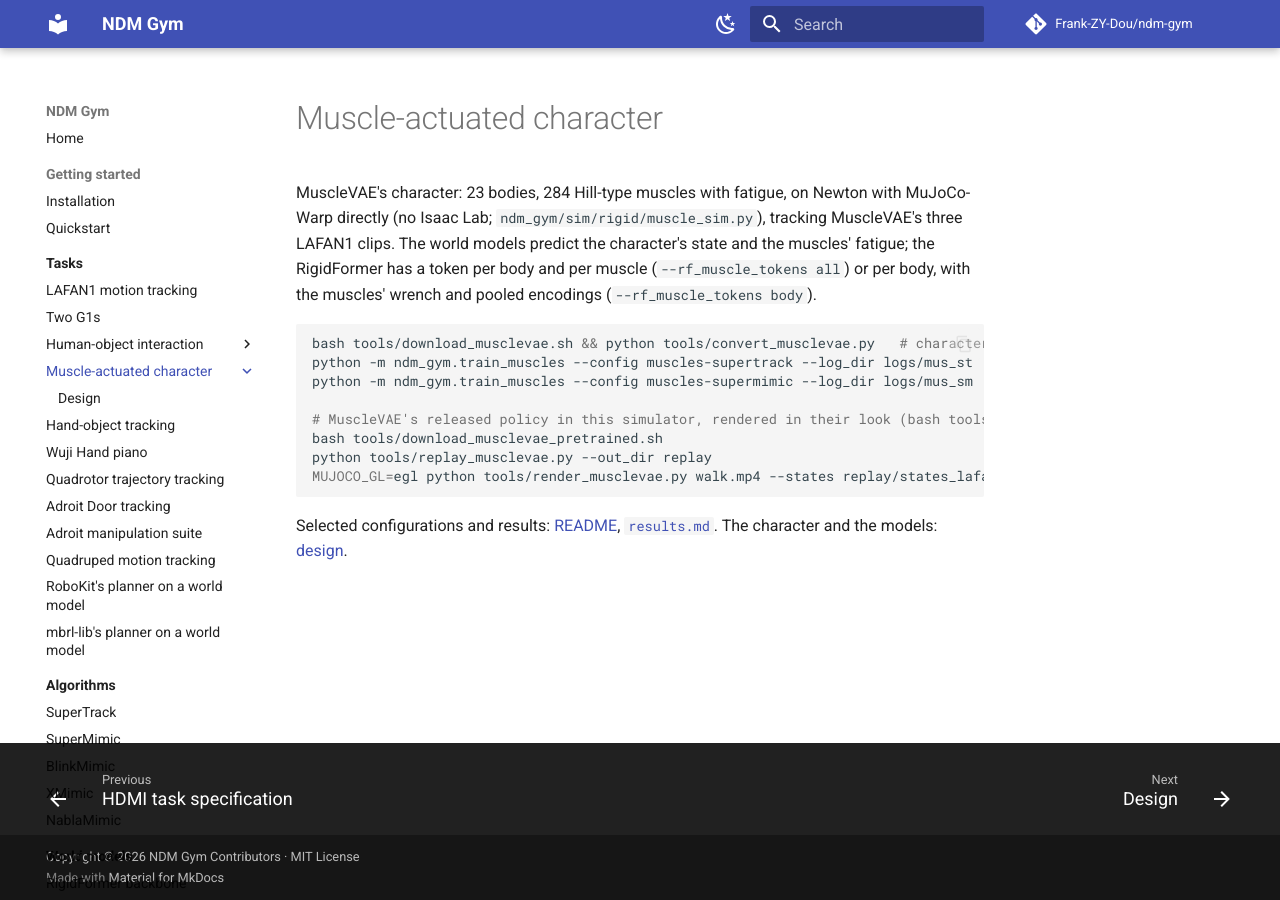
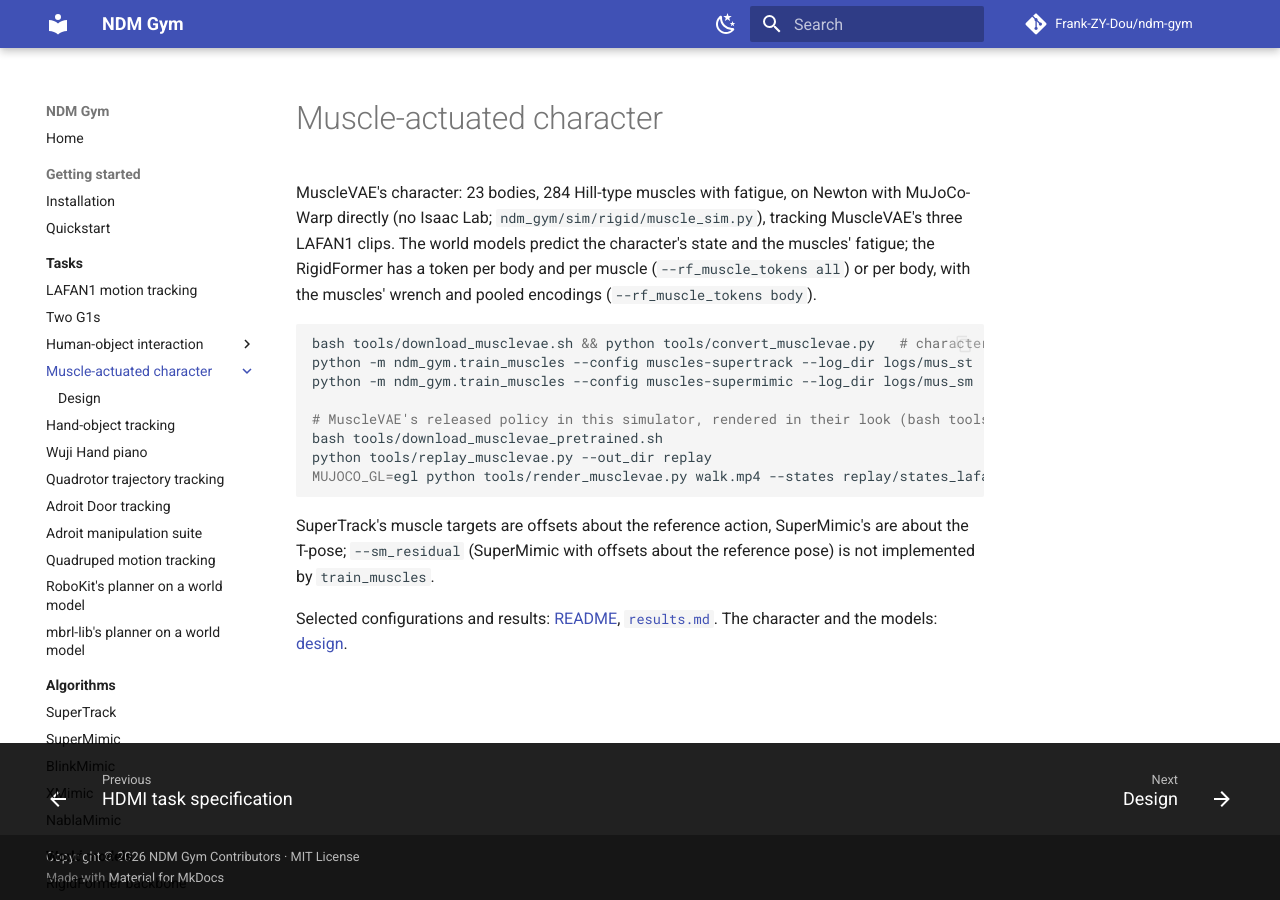
Before and after one commit to Frank-ZY-Dou/ndm-gym, an MkDocs documentation site: the page built from docs/tasks/muscles.md, in a window 1280 px wide. Built offline with MkDocs 1.6.1 and Material for MkDocs 9.7.7, drawn with Linux system fonts in a browser that asks for light colours; comment, search, counter and statistics services are not loaded.

Commit message:
Muscles: the leaderboard row with both algorithms' numbers (root and heading frame, SuperMimic's lower joint error, 8.7 against 10.1 deg and 9.7 against 10.6 with the MLP); how the two parameterize their actions (SuperTrack's targets about the reference action, SuperMimic's about the T-pose; --sm_residual is not implemented by train_muscles) and that the action noise was varied for SuperMimic only

````diff
--- a/docs/tasks/muscles.md
+++ b/docs/tasks/muscles.md
@@ -16,5 +16,8 @@ python tools/replay_musclevae.py --out_dir replay
 MUJOCO_GL=egl python tools/render_musclevae.py walk.mp4 --states replay/states_lafan_walk_0.npz --ref
 ```
 
+SuperTrack's muscle targets are offsets about the reference action, SuperMimic's are about the T-pose; `--sm_residual`
+(SuperMimic with offsets about the reference pose) is not implemented by `train_muscles`.
+
 Selected configurations and results: [README](../../README.md#muscle-actuated-character), [`results.md`](../../benchmarks/musclevae/results.md). The character and the
 models: [design](../musclevae_design.md).
````
Also changed, not shown: README.md (+5 -1 lines), benchmarks/musclevae/results.md (+6 -0 lines).
